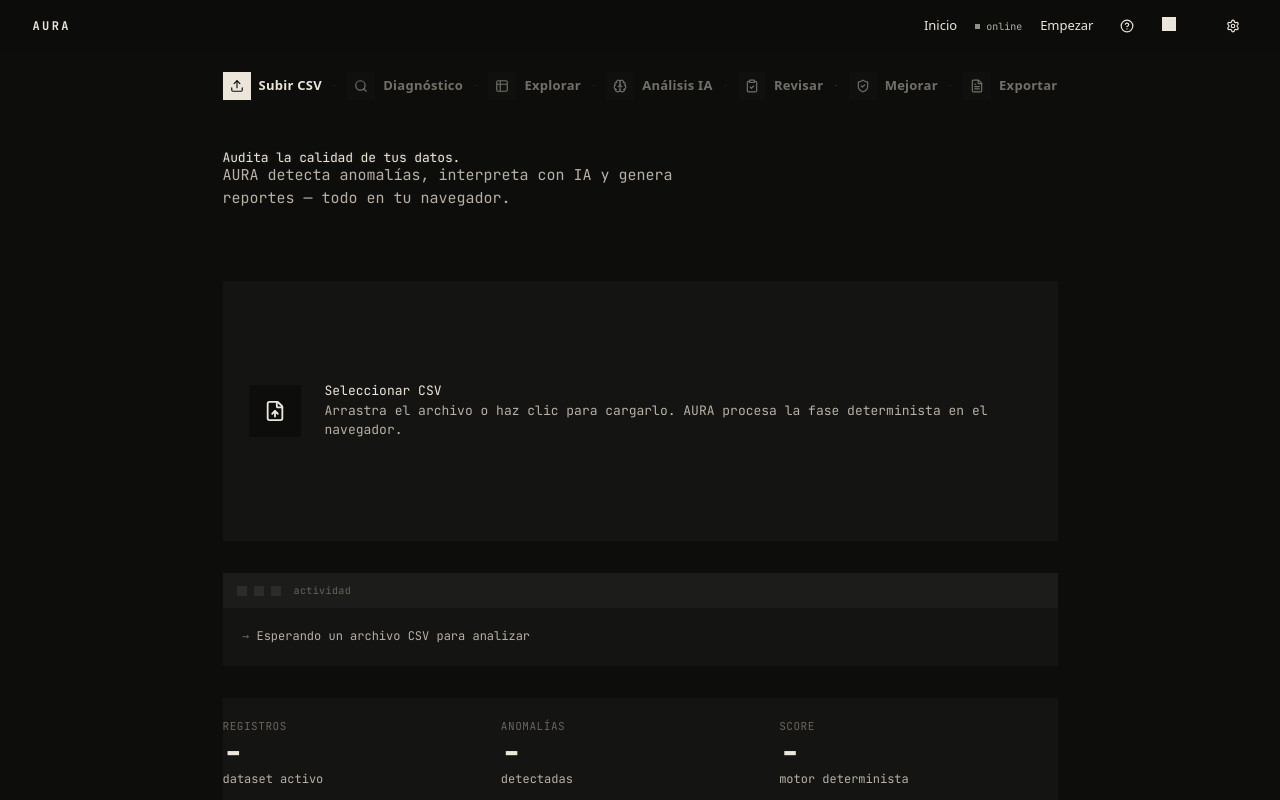
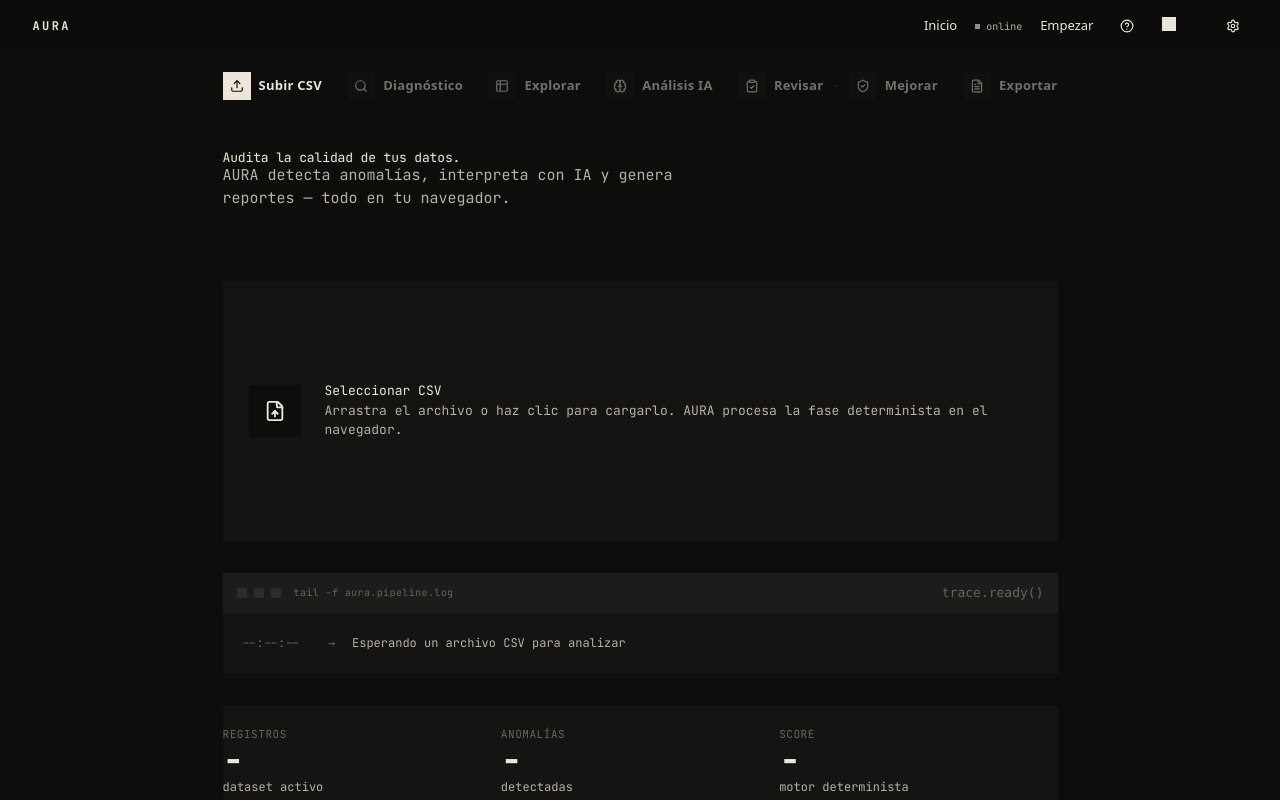
Before and after one commit to casabero-labs/aura, a React (Vite) app in the folder src/: page / in a window 1280 px wide. Shown: the top 800 px of the page. Built offline with nearby package versions, Linux system fonts and the light colour scheme.

Commit message:
Show live execution logs

```diff
--- a/src/App.tsx
+++ b/src/App.tsx
@@ -97,7 +97,7 @@ const App: React.FC = () => {
       minute: '2-digit',
       second: '2-digit',
     });
-    setLogs((prev) => [...prev, { time, msg }].slice(-9));
+    setLogs((prev) => [...prev, { time, msg }].slice(-18));
   };
 
   const runAiAnalysis = async (currentReport: AuditReport) => {
@@ -451,12 +451,14 @@ const App: React.FC = () => {
         <section className="term" aria-label="Bitacora de ejecucion">
           <div className="term-bar">
             <div className="term-dot" /><div className="term-dot" /><div className="term-dot" />
-            <span className="term-label">actividad</span>
+            <span className="term-label">tail -f aura.pipeline.log</span>
+            <code>{auditEvidence?.datasetFingerprint || 'trace.ready()'}</code>
           </div>
           <div className="term-body">
             {terminalRows.map((row, index) => (
               <span className="tl" key={`${row.time}-${index}`}>
-                <span className="pr">→ </span>
+                <span className="ts">{row.time}</span>
+                <span className="pr">→</span>
                 <span className="ok">{row.msg}</span>
                 {index === terminalRows.length - 1 && (isProcessing || isAiLoading) && <span className="cursor" />}
               </span>
@@ -610,7 +612,7 @@ const App: React.FC = () => {
                 setImprovementRun(run);
                 addLog(`Ciclo de mejora: ${run.healthDelta?.scoreDelta ?? 0} puntos simulados`);
               }}
-              onLog={(msg) => addLog(msg)}
+              onLog={(stage, msg) => addLog(`${stage} :: ${msg}`)}
             />
           </section>
         )}
--- a/src/components/BenchmarkPanel.tsx
+++ b/src/components/BenchmarkPanel.tsx
@@ -1,6 +1,6 @@
 import React, { useEffect, useMemo, useState } from 'react';
-import { Activity, AlertTriangle, CheckCircle2, Cloud, Cpu, Fingerprint, Gauge, Layers3, Play, ShieldCheck } from 'lucide-react';
-import { AIConfig, AuditExecutionEvidence, AuditReport, BenchmarkResult } from '../types';
+import { Activity, AlertTriangle, CheckCircle2, Cloud, Cpu, Gauge, Layers3, Play, ShieldCheck } from 'lucide-react';
+import { AIConfig, AuditExecutionEvidence, AuditReport, BenchmarkResult, ExecutionTraceEvent } from '../types';
 import { AVAILABLE_MODELS } from '../services/aiProvider';
 import { runBenchmarkForConfig } from '../services/benchmarkService';
 import { createImprovementRun } from '../services/improvementService';
@@ -36,6 +36,22 @@ const evidenceLabel: Record<BenchmarkResult['evidenceStatus'], string> = {
 const elapsedFrom = (startedAt?: string) => {
   if (!startedAt) return '-';
   return `${Math.max(0, Math.round((Date.now() - new Date(startedAt).getTime()) / 1000))}s`;
+};
+
+const timeLabel = (timestamp: string) =>
+  new Date(timestamp).toLocaleTimeString('es-CO', {
+    hour12: false,
+    hour: '2-digit',
+    minute: '2-digit',
+    second: '2-digit',
+  });
+
+const eventDetails = (event: ExecutionTraceEvent) => {
+  if (!event.details) return '';
+  return Object.entries(event.details)
+    .filter(([, value]) => value !== undefined && value !== null && value !== '')
+    .map(([key, value]) => `${key}=${String(value)}`)
+    .join(' · ');
 };
 
 const BenchmarkPanel: React.FC<BenchmarkPanelProps> = ({
@@ -113,7 +129,13 @@ const BenchmarkPanel: React.FC<BenchmarkPanelProps> = ({
         };
         setResults(prev => [pending, ...prev]);
 
-        const result = await runBenchmarkForConfig(report, runConfig, inputMode);
+        const result = await runBenchmarkForConfig(report, runConfig, inputMode, (event) => {
+          setResults(prev => prev.map(item => item.id === pending.id
+            ? { ...item, executionTrace: [...(item.executionTrace || []), event] }
+            : item
+          ));
+          onLog?.(event.stage, eventDetails(event) || `${runConfig.providerType} :: ${inputMode}`);
+        });
         setResults(prev => prev.map(item => item.id === pending.id ? result : item));
         onLog?.(
           result.status === 'completed' ? 'benchmark.done' : 'benchmark.warn',
@@ -155,6 +177,10 @@ const BenchmarkPanel: React.FC<BenchmarkPanelProps> = ({
 
   const latestLocal = results.find(result => result.providerType === 'local' && result.status === 'completed');
   const latestCloud = results.find(result => result.providerType === 'cloud' && result.status === 'completed');
+  const activeRuns = results.filter(result => result.status === 'running');
+  const traceRows = results.flatMap((result) =>
+    (result.executionTrace || []).map((event) => ({ result, event }))
+  );
 
   return (
     <section aria-labelledby="benchmark-title" className="mt-12">
@@ -255,6 +281,43 @@ const BenchmarkPanel: React.FC<BenchmarkPanelProps> = ({
         </div>
       </div>
 
+      <div className="live-trace-panel mt-6" aria-label="Log visible del benchmark">
+        <div className="live-trace-head">
+          <span>tail -f aura.benchmark.log</span>
+          <code>{auditEvidence?.datasetFingerprint || 'sin-fingerprint'}</code>
+        </div>
+        <div className="terminal-log" role="log" aria-live="polite">
+          {activeRuns.map((result) => (
+            <div className="terminal-log-row terminal-log-row-active" key={`active-${result.id}`}>
+              <span className="terminal-log-time">{elapsedFrom(result.startedAt)}</span>
+              <strong className="terminal-log-stage">benchmark.running</strong>
+              <span className="terminal-log-elapsed">live</span>
+              <code className="terminal-log-meta">
+                provider={result.providerType} · model={result.model} · input={result.inputMode}
+              </code>
+            </div>
+          ))}
+          {traceRows.length === 0 && activeRuns.length === 0 && (
+            <div className="terminal-log-row">
+              <span className="terminal-log-time">--:--:--</span>
+              <strong className="terminal-log-stage">benchmark.idle</strong>
+              <span className="terminal-log-elapsed">0ms</span>
+              <code className="terminal-log-meta">Esperando ejecucion local, cloud o comparativa.</code>
+            </div>
+          )}
+          {traceRows.map(({ result, event }) => (
+            <div className="terminal-log-row" key={`${result.id}-${event.stage}-${event.elapsedMs}`}>
+              <span className="terminal-log-time">{timeLabel(event.timestamp)}</span>
+              <strong className="terminal-log-stage">{event.stage}</strong>
+              <span className="terminal-log-elapsed">{event.elapsedMs}ms</span>
+              <code className="terminal-log-meta">
+                {result.providerType}/{result.inputMode} · {eventDetails(event) || result.evidenceStatus}
+              </code>
+            </div>
+          ))}
+        </div>
+      </div>
+
       <div className="benchmark-table-wrap mt-6">
         <table className="benchmark-table">
           <thead>
@@ -309,26 +372,6 @@ const BenchmarkPanel: React.FC<BenchmarkPanelProps> = ({
           </tbody>
         </table>
       </div>
-      {results.length > 0 && (
-        <div className="benchmark-trace-list">
-          {results.map((result) => (
-            <details key={`trace-${result.id}`} className="execution-trace">
-              <summary>
-                <Fingerprint size={13} /> {result.provider} · {result.inputMode} · {result.datasetFingerprint || auditEvidence?.datasetFingerprint || 'sin-fingerprint'}
-              </summary>
-              <ol>
-                {(result.executionTrace || []).map((event) => (
-                  <li key={`${result.id}-${event.stage}-${event.elapsedMs}`}>
-                    <span>{event.elapsedMs}ms</span>
-                    <strong>{event.stage}</strong>
-                    {event.details && <code>{JSON.stringify(event.details)}</code>}
-                  </li>
-                ))}
-              </ol>
-            </details>
-          ))}
-        </div>
-      )}
     </section>
   );
 };
--- a/src/components/ExecutionEvidencePanel.tsx
+++ b/src/components/ExecutionEvidencePanel.tsx
@@ -1,16 +1,32 @@
 import { Activity, Database, Fingerprint, Timer } from 'lucide-react';
-import { AuditExecutionEvidence } from '../types';
+import { AuditExecutionEvidence, ExecutionTraceEvent } from '../types';
 
 interface ExecutionEvidencePanelProps {
   evidence: AuditExecutionEvidence;
 }
 
+const timeLabel = (timestamp: string) =>
+  new Date(timestamp).toLocaleTimeString('es-CO', {
+    hour12: false,
+    hour: '2-digit',
+    minute: '2-digit',
+    second: '2-digit',
+  });
+
+const detailsLabel = (event: ExecutionTraceEvent) => {
+  if (!event.details) return '';
+  return Object.entries(event.details)
+    .filter(([, value]) => value !== undefined && value !== null && value !== '')
+    .map(([key, value]) => `${key}=${String(value)}`)
+    .join(' · ');
+};
+
 const ExecutionEvidencePanel = ({ evidence }: ExecutionEvidencePanelProps) => (
-  <section className="execution-evidence" aria-label="Evidencia de ejecución determinista">
+  <section className="execution-evidence" aria-label="Ejecucion en vivo del motor determinista">
     <div className="execution-evidence-head">
       <div>
-        <p className="sec-eye">evidencia operacional</p>
-        <h3>Motor determinista ejecutado.</h3>
+        <p className="sec-eye">ejecucion en vivo</p>
+        <h3>Proceso determinista observado de inicio a fin.</h3>
       </div>
       <code>{evidence.datasetFingerprint}</code>
     </div>
@@ -22,18 +38,22 @@ const ExecutionEvidencePanel = ({ evidence }: ExecutionEvidencePanelProps) => (
       <div><Fingerprint size={14} /><span>issues</span><strong>{evidence.issueCount}</strong></div>
     </div>
 
-    <details className="execution-trace">
-      <summary>Ver traza verificable</summary>
-      <ol>
+    <div className="live-trace-panel live-trace-panel-tight" aria-label="Log visible del motor determinista">
+      <div className="live-trace-head">
+        <span>tail -f aura.audit.log</span>
+        <code>{evidence.completedAt ? 'closed' : 'running'}</code>
+      </div>
+      <div className="terminal-log" role="log" aria-live="polite">
         {evidence.trace.map((event) => (
-          <li key={`${event.stage}-${event.elapsedMs}`}>
-            <span>{event.elapsedMs}ms</span>
-            <strong>{event.stage}</strong>
-            {event.details && <code>{JSON.stringify(event.details)}</code>}
-          </li>
+          <div className="terminal-log-row" key={`${event.stage}-${event.elapsedMs}`}>
+            <span className="terminal-log-time">{timeLabel(event.timestamp)}</span>
+            <strong className="terminal-log-stage">{event.stage}</strong>
+            <span className="terminal-log-elapsed">{event.elapsedMs}ms</span>
+            <code className="terminal-log-meta">{detailsLabel(event) || 'ok'}</code>
+          </div>
         ))}
-      </ol>
-    </details>
+      </div>
+    </div>
   </section>
 );
 
--- a/src/index.css
+++ b/src/index.css
@@ -509,6 +509,14 @@
     background: var(--surface2);
   }
 
+  .term-bar code {
+    margin-left: auto;
+    color: var(--ink3);
+    font-family: var(--mono);
+    font-size: 10px;
+    word-break: break-all;
+  }
+
   .term-dot {
     width: 10px;
     height: 10px;
@@ -526,16 +534,26 @@
 
   .term-body {
     padding: 1.25rem 1.5rem;
+    max-height: 290px;
+    overflow: auto;
   }
 
   .tl {
-    display: block;
+    display: grid;
+    grid-template-columns: 78px 16px minmax(0, 1fr);
+    gap: 8px;
     font-family: var(--mono);
     font-size: 12px;
-    line-height: 2.1;
+    line-height: 1.7;
+    padding: 4px 0;
+    border-bottom: 1px solid var(--border);
   }
 
   .tl .pr {
+    color: var(--ink3);
+  }
+
+  .tl .ts {
     color: var(--ink3);
   }
 
@@ -1222,8 +1240,7 @@
     font-size: 14px;
   }
 
-  .execution-evidence-head code,
-  .execution-trace code {
+  .execution-evidence-head code {
     color: var(--ink2);
     font-family: var(--mono);
     font-size: 10px;
@@ -1245,9 +1262,7 @@
     padding: 10px;
   }
 
-  .execution-evidence-grid span,
-  .execution-trace summary,
-  .execution-trace li {
+  .execution-evidence-grid span {
     color: var(--ink2);
     font-family: var(--mono);
     font-size: 11px;
@@ -1259,44 +1274,77 @@
     font-size: 16px;
   }
 
-  .execution-trace {
+  .live-trace-panel {
+    border: 1px solid var(--border-strong);
+    background: var(--surface);
+    overflow: hidden;
+  }
+
+  .live-trace-panel-tight {
     margin-top: 10px;
-    border-top: 1px solid var(--border);
-    padding-top: 10px;
-  }
-
-  .execution-trace summary {
-    cursor: pointer;
-    display: flex;
-    align-items: center;
-    gap: 6px;
-  }
-
-  .execution-trace ol {
-    margin: 10px 0 0;
-    padding-left: 0;
-    list-style: none;
-    display: grid;
-    gap: 6px;
-  }
-
-  .execution-trace li {
-    display: grid;
-    grid-template-columns: 70px 220px minmax(0, 1fr);
+  }
+
+  .live-trace-head {
+    display: flex;
+    align-items: center;
+    justify-content: space-between;
+    gap: 1rem;
+    padding: 10px 12px;
+    border-bottom: 1px solid var(--border);
+    background: var(--surface2);
+    color: var(--ink);
+    font-family: var(--mono);
+    font-size: 11px;
+    text-transform: uppercase;
+  }
+
+  .live-trace-head code {
+    color: var(--ink3);
+    font-family: var(--mono);
+    font-size: 10px;
+    text-transform: none;
+    word-break: break-all;
+  }
+
+  .terminal-log {
+    max-height: 300px;
+    overflow: auto;
+    border-left: 2px solid var(--ink);
+    background: var(--bg);
+    font-family: var(--mono);
+    font-size: 11px;
+  }
+
+  .terminal-log-row {
+    display: grid;
+    grid-template-columns: 74px 210px 74px minmax(0, 1fr);
     gap: 10px;
-    border: 1px solid var(--border);
-    padding: 8px;
-  }
-
-  .execution-trace li strong {
-    color: var(--ink);
-  }
-
-  .benchmark-trace-list {
-    margin-top: 10px;
-    border: 1px solid var(--border);
-    background: var(--surface);
-    padding: 0 1rem 1rem;
+    align-items: start;
+    padding: 8px 10px;
+    border-bottom: 1px solid var(--border);
+    color: var(--ink2);
+  }
+
+  .terminal-log-row-active {
+    background: var(--surface2);
+  }
+
+  .terminal-log-time,
+  .terminal-log-elapsed {
+    color: var(--ink3);
+  }
+
+  .terminal-log-stage {
+    color: var(--ink);
+    font-weight: 600;
+  }
+
+  .terminal-log-meta {
+    color: var(--ink2);
+    font-family: var(--mono);
+    font-size: 10px;
+    white-space: normal;
+    word-break: break-word;
   }
 
   .badge,
@@ -1807,6 +1855,21 @@
     padding: 0.75rem 1rem;
   }
 
+  .term-bar {
+    flex-wrap: wrap;
+  }
+
+  .term-bar code {
+    width: 100%;
+    margin-left: 0;
+  }
+
+  .tl,
+  .terminal-log-row {
+    grid-template-columns: 1fr;
+    gap: 2px;
+  }
+
   .benchmark-grid {
     grid-template-columns: 1fr;
   }
@@ -1828,8 +1891,7 @@
     flex-direction: column;
   }
 
-  .execution-evidence-grid,
-  .execution-trace li {
+  .execution-evidence-grid {
     grid-template-columns: 1fr;
   }
 
```
Also changed, not shown: src/services/benchmarkService.ts (+17 -19 lines), 2 other files (tests, documents, lock files or other folders).
